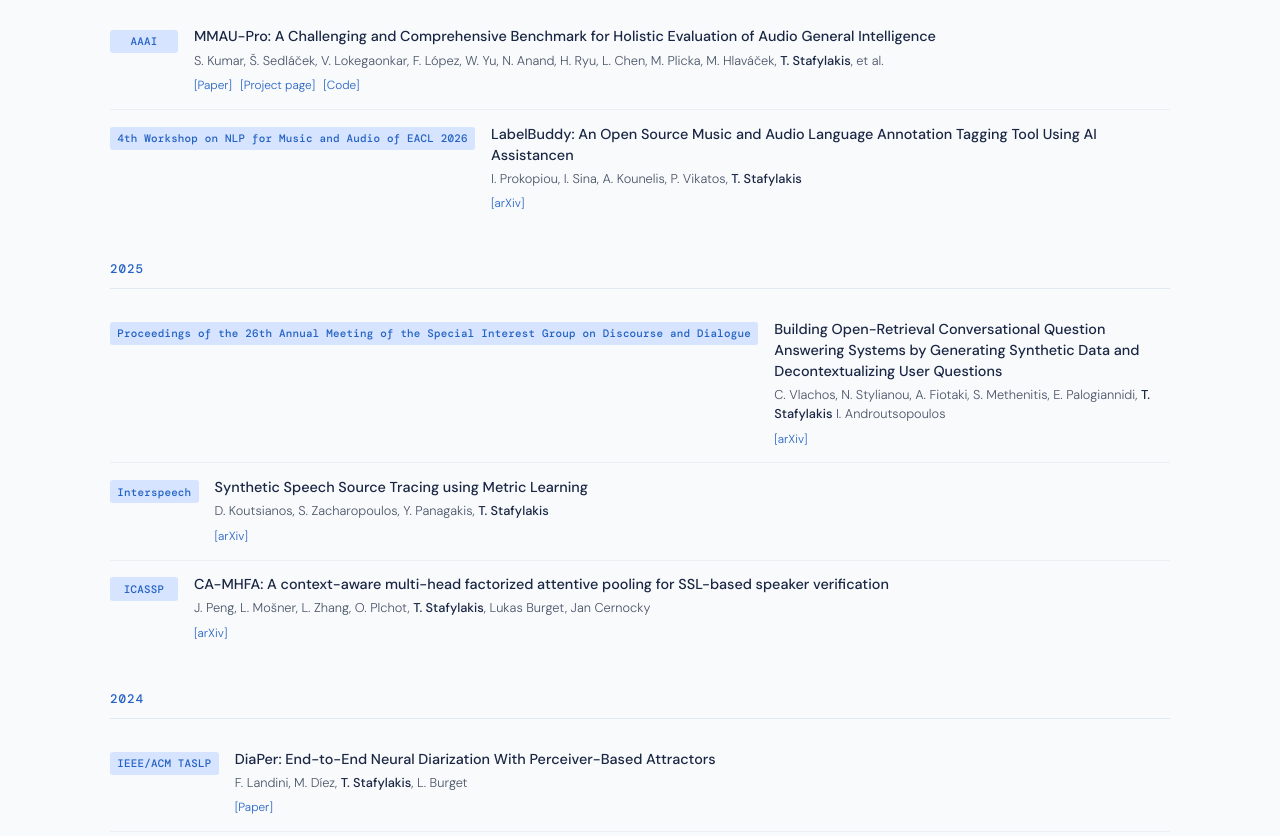
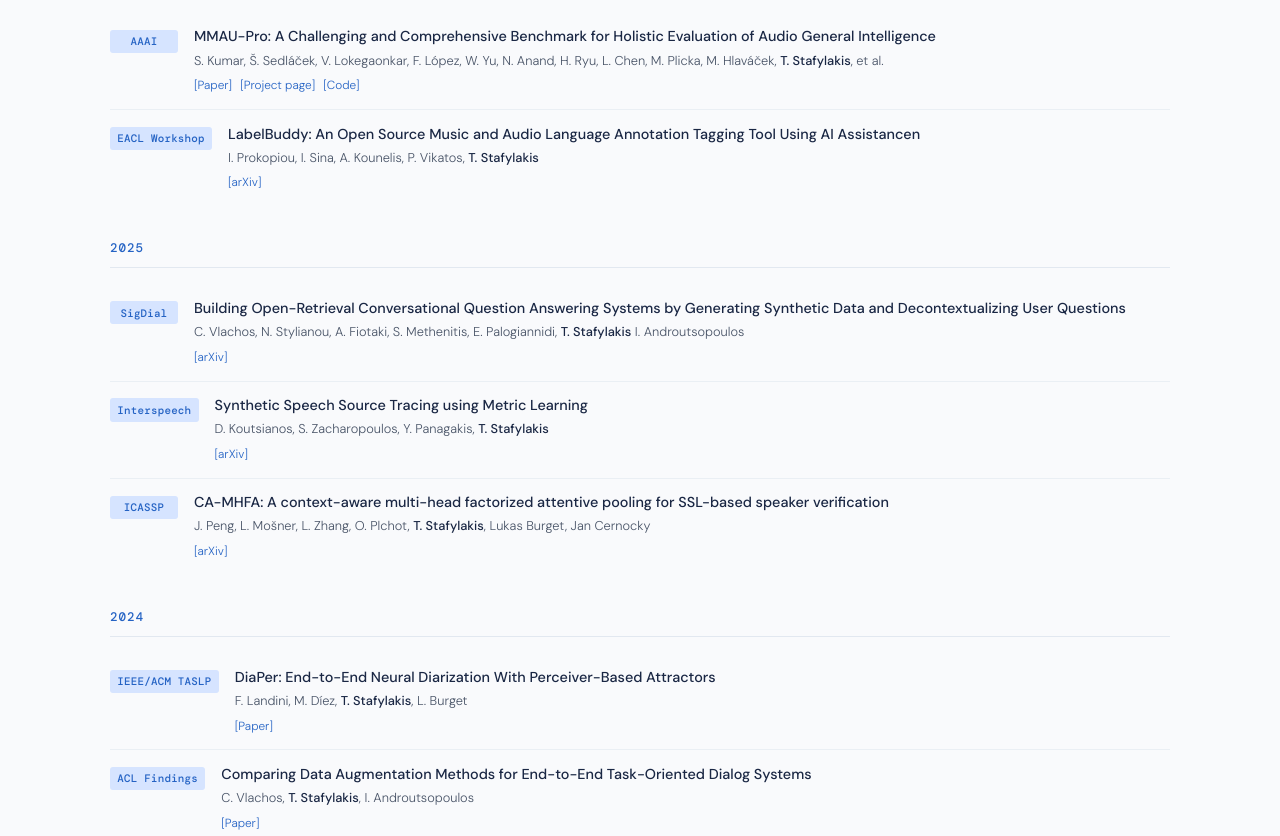
Before and after one commit to tstafylakis-aueb/tstafylakis-aueb.github.io, a plain HTML site: page index.html in a window 1280 px wide. Shown: the part 1843-2679 px from the top of the page. Drawn offline with nearby package versions, Linux system fonts and the light colour scheme.

Commit message:
Fix event in articles

```diff
--- a/index.html
+++ b/index.html
@@ -221,7 +221,7 @@
         </div>
       </div>
       <div class="pub-item">
-        <div class="pub-venue-tag">4th Workshop on NLP for Music and Audio of EACL 2026</div>
+        <div class="pub-venue-tag">EACL Workshop</div>
         <div class="pub-content">
           <div class="pub-title">LabelBuddy: An Open Source Music and Audio Language Annotation Tagging Tool Using AI Assistancen</div>
           <div class="pub-authors">I. Prokopiou, I. Sina, A. Kounelis, P. Vikatos, <strong>T. Stafylakis</strong></div>
@@ -233,7 +233,7 @@
     <div class="pub-year-group">
       <div class="pub-year">2025</div>
       <div class="pub-item">
-        <div class="pub-venue-tag">Proceedings of the 26th Annual Meeting of the Special Interest Group on Discourse and Dialogue</div>
+        <div class="pub-venue-tag">SigDial</div>
         <div class="pub-content">
           <div class="pub-title">Building Open-Retrieval Conversational Question Answering Systems by Generating Synthetic Data and Decontextualizing User Questions</div>
           <div class="pub-authors">C. Vlachos, N. Stylianou, A. Fiotaki, S. Methenitis, E. Palogiannidi, <strong>T. Stafylakis</strong> I. Androutsopoulos</div>
@@ -325,7 +325,7 @@
         </div>
       </div>
       <div class="pub-item">
-        <div class="pub-venue-tag">Computer Vision and Image Understanding</div>
+        <div class="pub-venue-tag">CVIU</div>
         <div class="pub-content">
           <div class="pub-title">Pushing the Boundaries of Audiovisual Word Recognition Using Residual Networks and LSTMs</div>
           <div class="pub-authors"><strong>T. Stafylakis</strong>, M. H. Khan, G. Tzimiropoulos</div>
```
